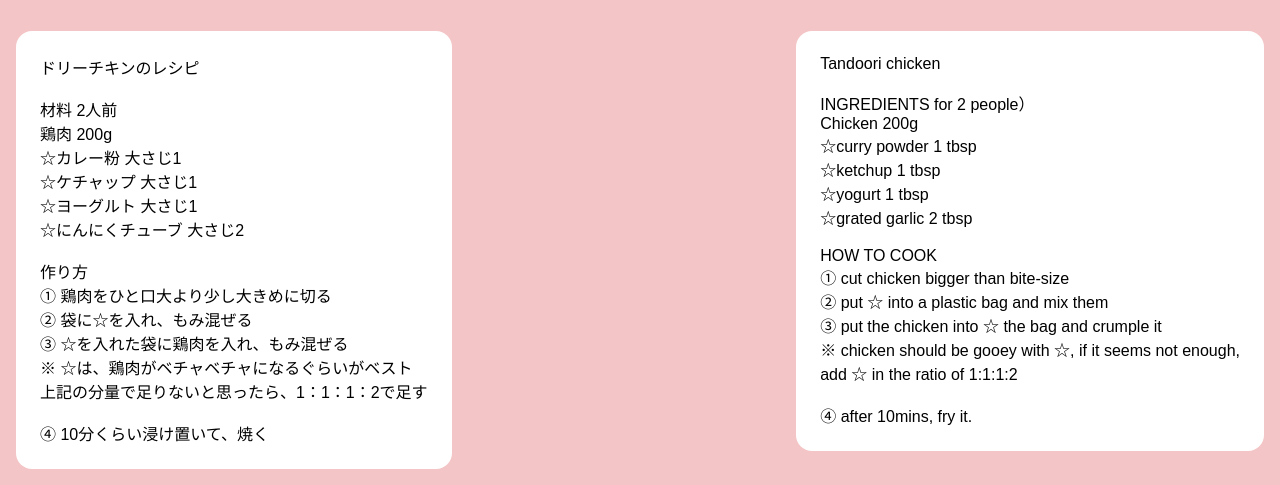
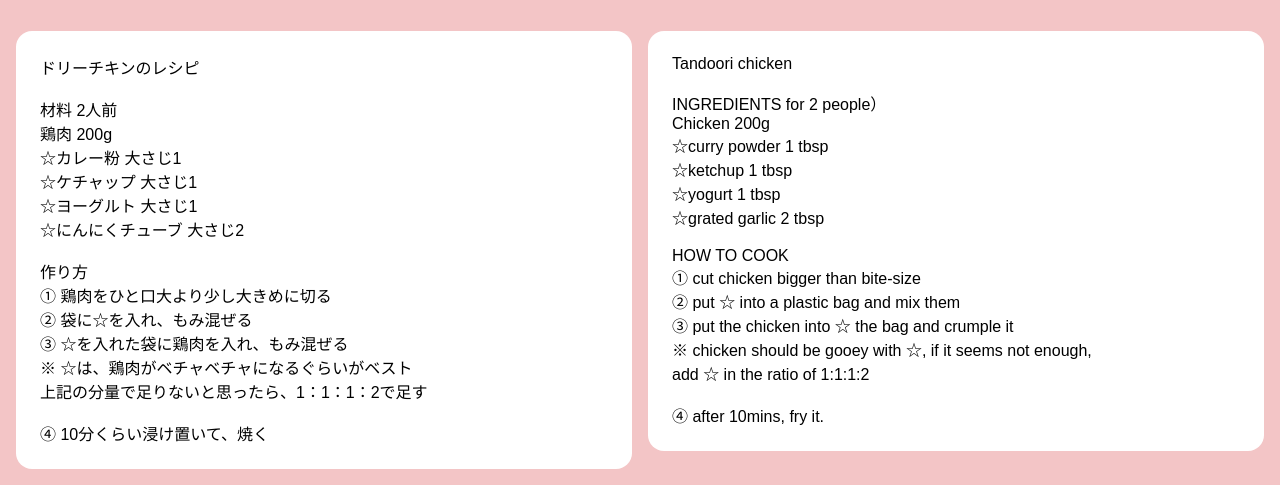
Before and after one commit to pe-hu/praytimes, a PHP site: page /live/0503/index.html in a window 1280 px wide. Shown: the part 785-1270 px from the top of the page. Run offline with PHP 8.4, Linux system fonts and the light colour scheme; some web fonts are replaced.

Commit message:
Update style.css

```diff
--- a/live/0000/style.css
+++ b/live/0000/style.css
@@ -118,7 +118,6 @@ h2 button {
 
 article {
     display: flex;
-    flex: 2 500px;
     flex-wrap: wrap;
     align-items: start;
     justify-content: space-between;
@@ -129,5 +128,6 @@ article {
 article section {
     background: #fff;
     border-radius: 1rem;
+    flex: 2 500px;
     padding: 1.5rem;
 }
```
